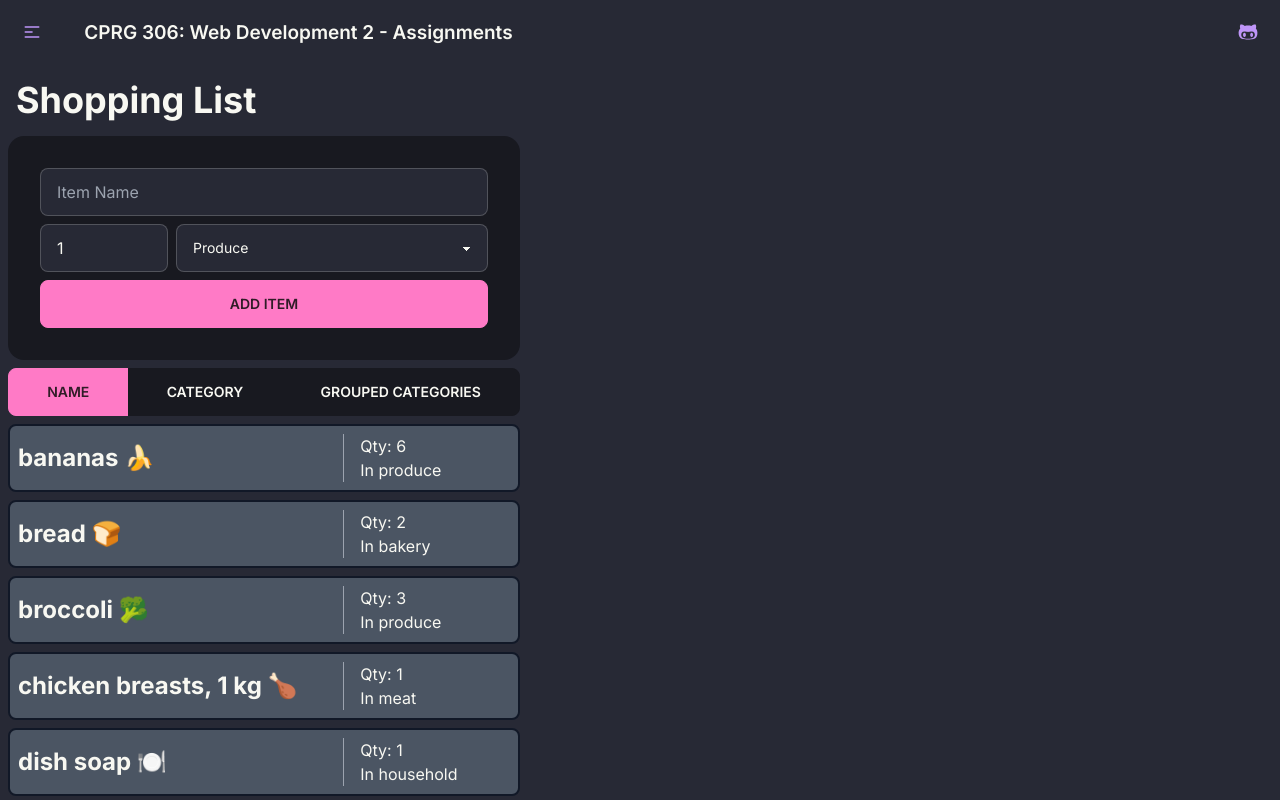
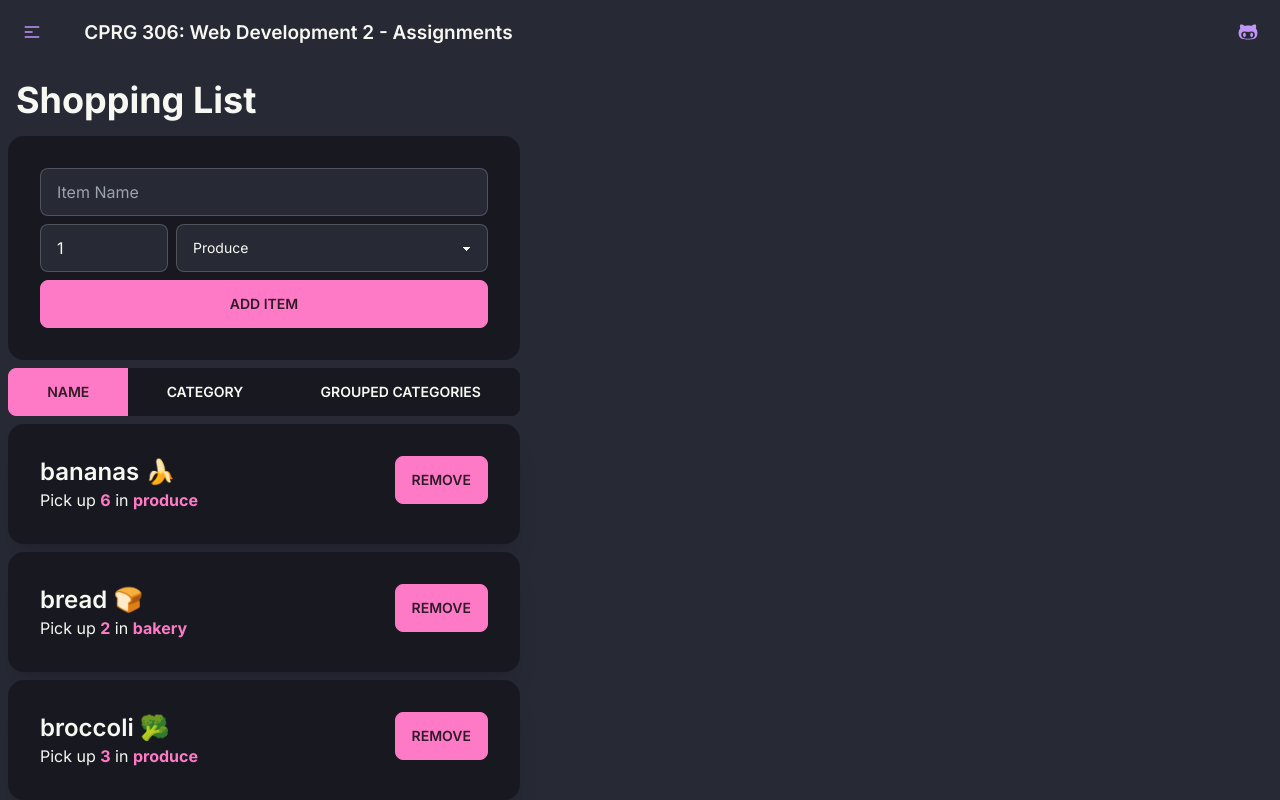
Before and after one commit to James-Sundby/cprg306-assignments, a Next.js app: page /week6 in a window 1280 px wide. Shown: the top 800 px of the page. Built offline with nearby package versions, Linux system fonts and the light colour scheme.

Commit message:
Updates item, adds remove placeholder

```diff
--- a/app/week6/item.js
+++ b/app/week6/item.js
@@ -1,12 +1,19 @@
 export default function Item({ name, quantity, category }) {
   return (
-    <li className="bg-gray-600 p-2 m-2 rounded-lg flex w-full max-w-lg sm:w-fill border-2 border-gray-900 hover:border-white hover:font-bold">
-      <div className="w-full pr-4 border-r border-gray-400 flex items-center">
-        <p className="font-bold text-2xl">{name}</p>
-      </div>
-      <div className="w-1/2 pl-4">
-        <p>Qty: {quantity}</p>
-        <p>In {category}</p>
+    <li>
+      <div className="card bg-base-200 shadow-xl max-w-lg ml-2 mb-2">
+        <div className="card-body flex-row justify-between">
+          <div>
+            <h2 className="card-title text-2xl">{name}</h2>
+            <p>
+              Pick up <span className="font-bold text-primary">{quantity}</span>{" "}
+              in <span className="font-bold text-primary">{category}</span>
+            </p>
+          </div>
+          <div className="card-actions">
+            <button className="btn btn-primary">Remove</button>
+          </div>
+        </div>
       </div>
     </li>
   );
```
